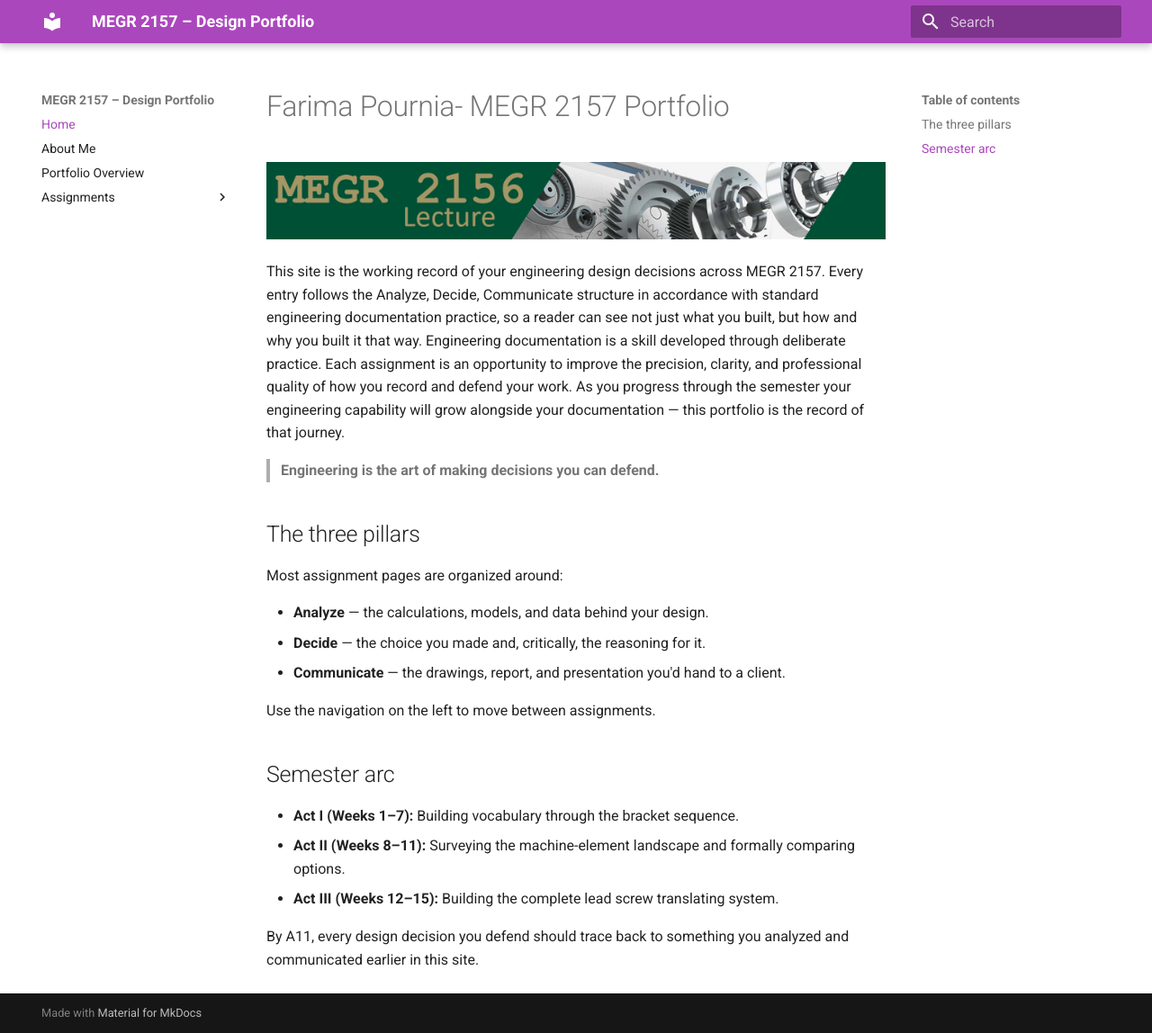
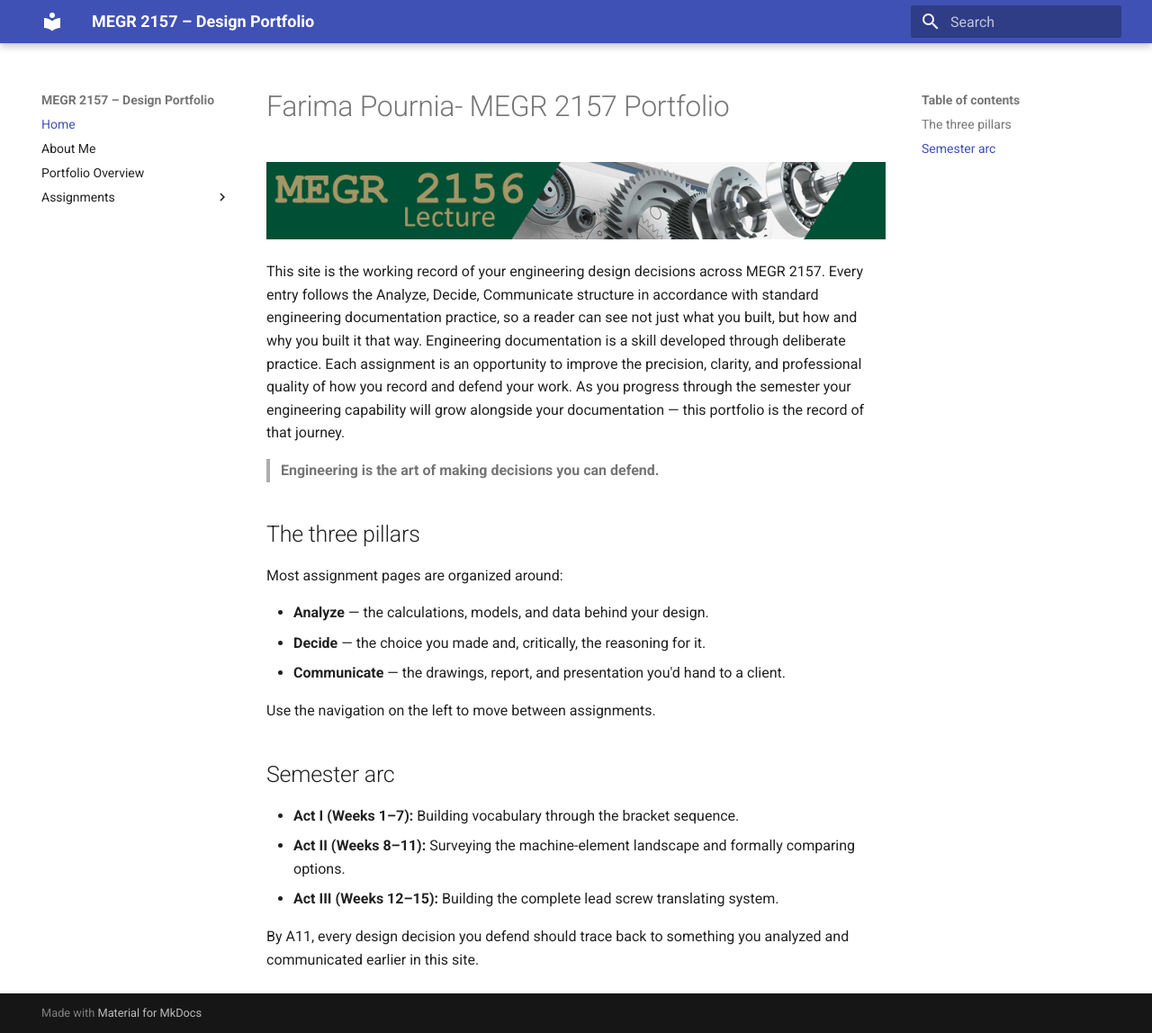
Before and after one commit to fpournia-png/megr2157-portfolio, an MkDocs documentation site: the page built from docs/index.md, in a window 1280 px wide and 1148 px high. Shown: the whole window at 90% size. Built offline with MkDocs 1.6.1 and Material for MkDocs 9.7.7, drawn with Linux system fonts in a browser that asks for light colours.

Commit message:
Change primary color to light purple in theme

```diff
--- a/mkdocs.yml
+++ b/mkdocs.yml
@@ -4,7 +4,7 @@ site_description: Design portfolio documentation, built with the Analyze / Decid
 theme:
   name: material
   palette:
-    primary: purple
+    primary: light purple
   features:
     - navigation.instant
     - navigation.tracking
```
